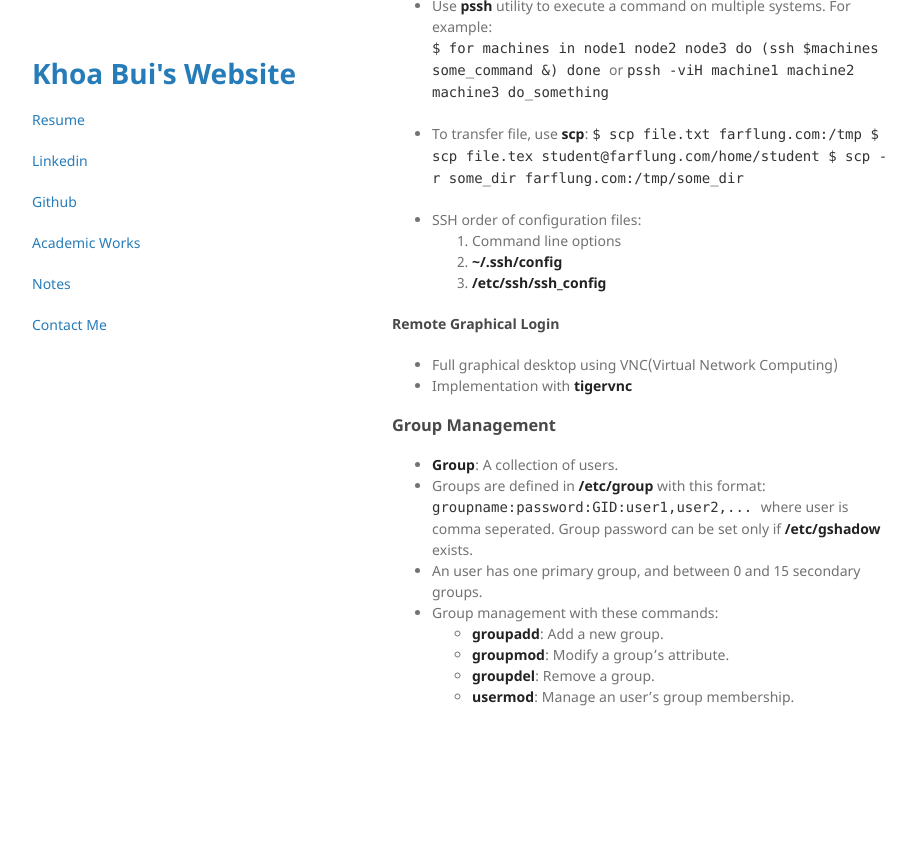
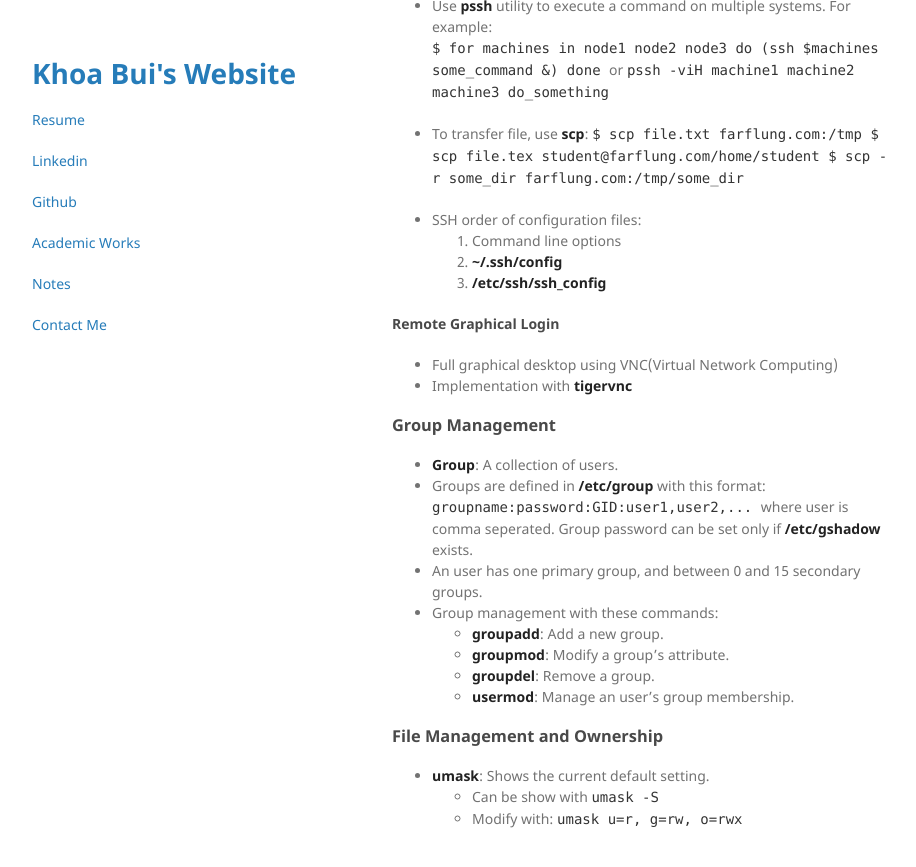
Before and after one commit to khoabuiv/khoabuiv.github.io, a Jekyll site: the page built from linux_account_management.md, in a window 1280 px wide and 900 px high, scrolled down 3150 px. Shown: the top 867 px of the window, without its empty margins (178-1094 px from the left). Built offline with Jekyll 4.4.1, drawn with Linux system fonts in a browser that asks for light colours; our own code applies the rules of GitHub Pages for plain Markdown files; before the commit the page ends 3927 px from its top, so only the background shows below that.

Commit message:
Update linux_account_management.md

```diff
--- a/linux_account_management.md
+++ b/linux_account_management.md
@@ -126,7 +126,6 @@ $ scp -r some_dir farflung.com:/tmp/some_dir
 
 
 ### Group Management
-
 - **Group**: A collection of users.
 - Groups are defined in **/etc/group** with this format: <code> groupname:password:GID:user1,user2,... </code> where user is comma seperated. Group password can be set only if **/etc/gshadow** exists.
 - An user has one primary group, and between 0 and 15 secondary groups.
@@ -135,3 +134,8 @@ $ scp -r some_dir farflung.com:/tmp/some_dir
     - **groupmod**: Modify a group's attribute.
     - **groupdel**: Remove a group.
     - **usermod**: Manage an user's group membership.
+
+### File Management and Ownership
+- **umask**: Shows the current default setting.
+    - Can be show with <code> umask -S </code>
+    - Modify with: <code> umask u=r, g=rw, o=rwx </code>
```
